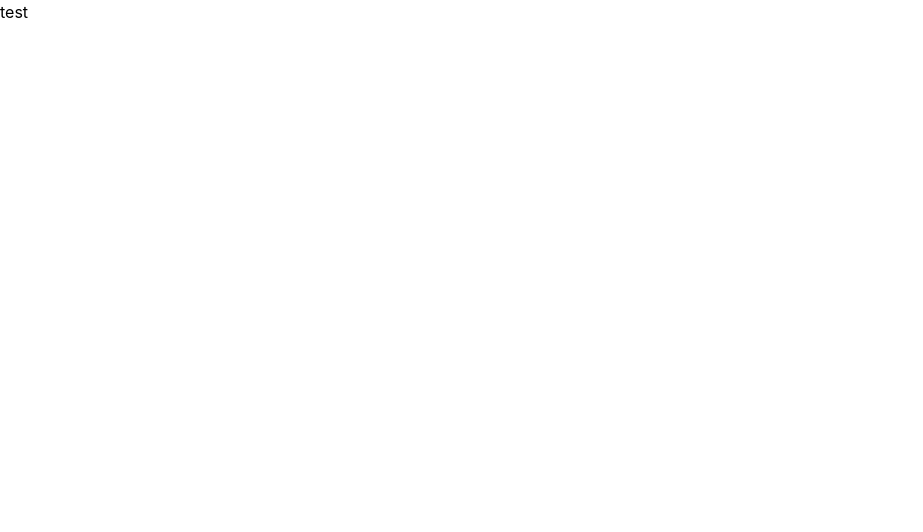
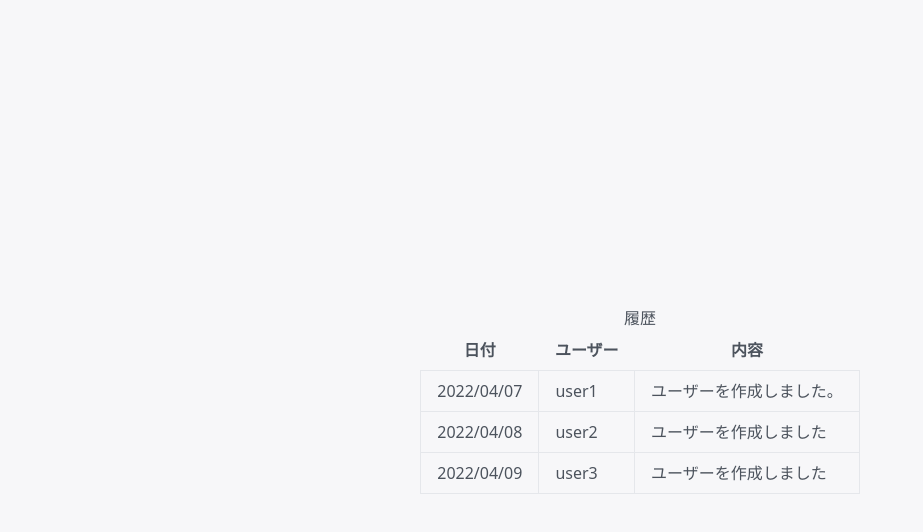
Before and after one commit to knteuk/nextjs-practice, a Next.js app: page /home in a window 1280 px wide. Shown: the top 532 px of the page, without its empty margins (0-923 px from the left). Built offline with nearby package versions, Linux system fonts and the light colour scheme.

Commit message:
tailwindcssのリンク指定を削除

```diff
--- /dev/null
+++ b/src/pages/after.tsx
@@ -0,0 +1,10 @@
+import { useRouter } from "next/router";
+
+export default function after() {
+  console.log(useRouter().query);
+  return (
+    <>
+      <div>{"こんにちは！" + useRouter().query.name}</div>
+    </>
+  );
+}
--- /dev/null
+++ b/src/pages/before.tsx
@@ -0,0 +1,17 @@
+import Router from "next/router";
+
+export default function before() {
+  console.log("こんにちは！");
+  return (
+    <>
+      <div>こんにちは！</div>
+      <button
+        onClick={() =>
+          Router.push({ pathname: "/after", query: { name: "kana" } })
+        }
+      >
+        次のページへ
+      </button>
+    </>
+  );
+}
--- a/src/pages/home.tsx
+++ b/src/pages/home.tsx
@@ -1,5 +1,51 @@
+import Head from "next/head";
+import styles from "../styles/Home.module.css";
+import Header from "../src/components/header.js";
+
 const Home = () => {
-  return <div>test</div>;
+  return (
+    <div>
+      <Head>
+        <title>Create Next App</title>
+        <meta name="description" content="Generated by create next app" />
+        <link rel="icon" href="/favicon.ico" />
+        <link
+          href="https://unpkg.com/tailwindcss@^1.0/dist/tailwind.min.css"
+          rel="stylesheet"
+        />
+      </Head>
+
+      <main className={styles.main}>
+        <p>履歴</p>
+        <table className="table-auto">
+          <thead>
+            <tr>
+              <th className="px-4 py-2">日付</th>
+              <th className="px-4 py-2">ユーザー</th>
+              <th className="px-4 py-2">内容</th>
+            </tr>
+          </thead>
+          <tbody>
+            <tr>
+              <td className="border px-4 py-2">2022/04/07</td>
+              <td className="border px-4 py-2">user1</td>
+              <td className="border px-4 py-2">ユーザーを作成しました。</td>
+            </tr>
+            <tr>
+              <td className="border px-4 py-2">2022/04/08</td>
+              <td className="border px-4 py-2">user2</td>
+              <td className="border px-4 py-2">ユーザーを作成しました</td>
+            </tr>
+            <tr>
+              <td className="border px-4 py-2">2022/04/09</td>
+              <td className="border px-4 py-2">user3</td>
+              <td className="border px-4 py-2">ユーザーを作成しました</td>
+            </tr>
+          </tbody>
+        </table>
+      </main>
+    </div>
+  );
 };
 
 export default Home;
--- a/src/pages/index.tsx
+++ b/src/pages/index.tsx
@@ -10,10 +10,6 @@ const Home = () => {
         <title>Create Next App</title>
         <meta name="description" content="Generated by create next app" />
         <link rel="icon" href="/favicon.ico" />
-        <link
-          href="https://unpkg.com/tailwindcss@^1.0/dist/tailwind.min.css"
-          rel="stylesheet"
-        />
       </Head>
 
       <main className={styles.main}>
@@ -31,9 +27,11 @@ const Home = () => {
           </div>
           <div className="text-center py-2">
             <Link href="/home">
-              <button className="px-3 py-2 bg-red-500 text-lg text-white rounded-full">
-                <p>ログイン</p>
-              </button>
+              <a>
+                <button className="px-3 py-2 bg-red-500 text-lg text-white rounded-full">
+                  <p>ログイン</p>
+                </button>
+              </a>
             </Link>
           </div>
         </div>
```
Also changed, not shown: src/components/header.js (added), 1 other file (tests, documents, lock files or other folders).
